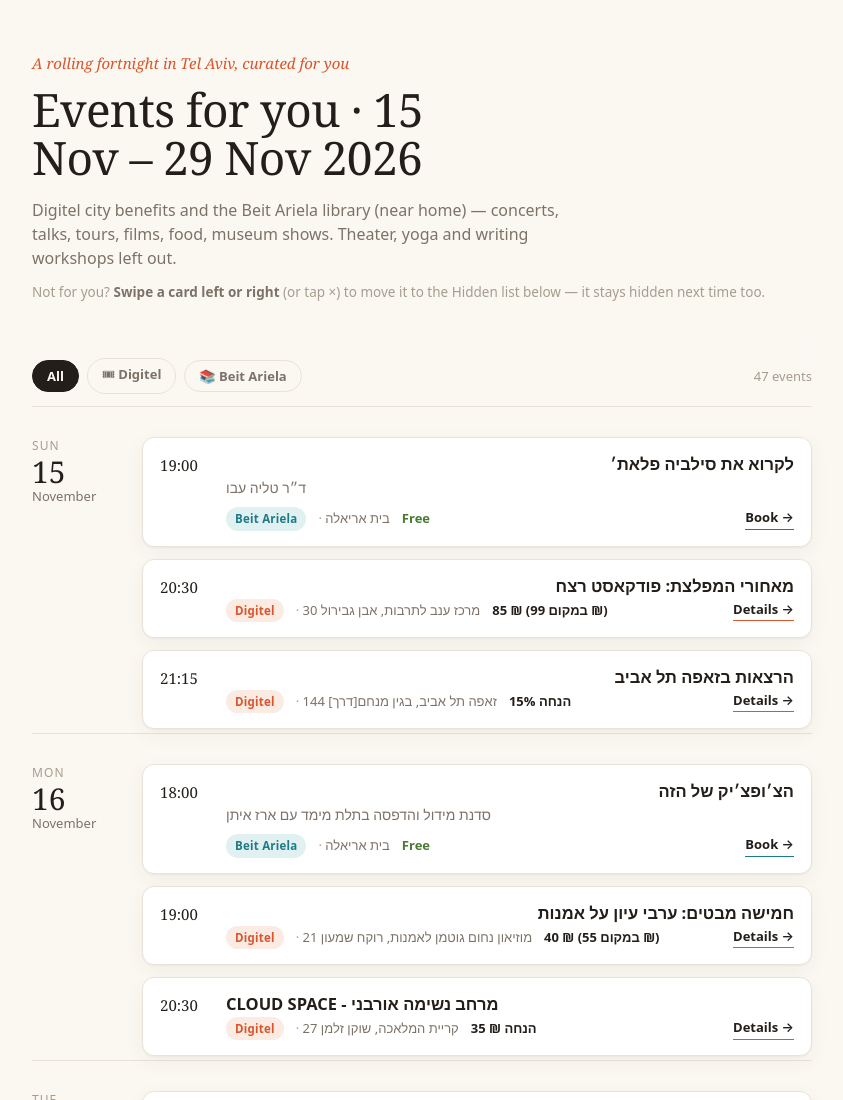
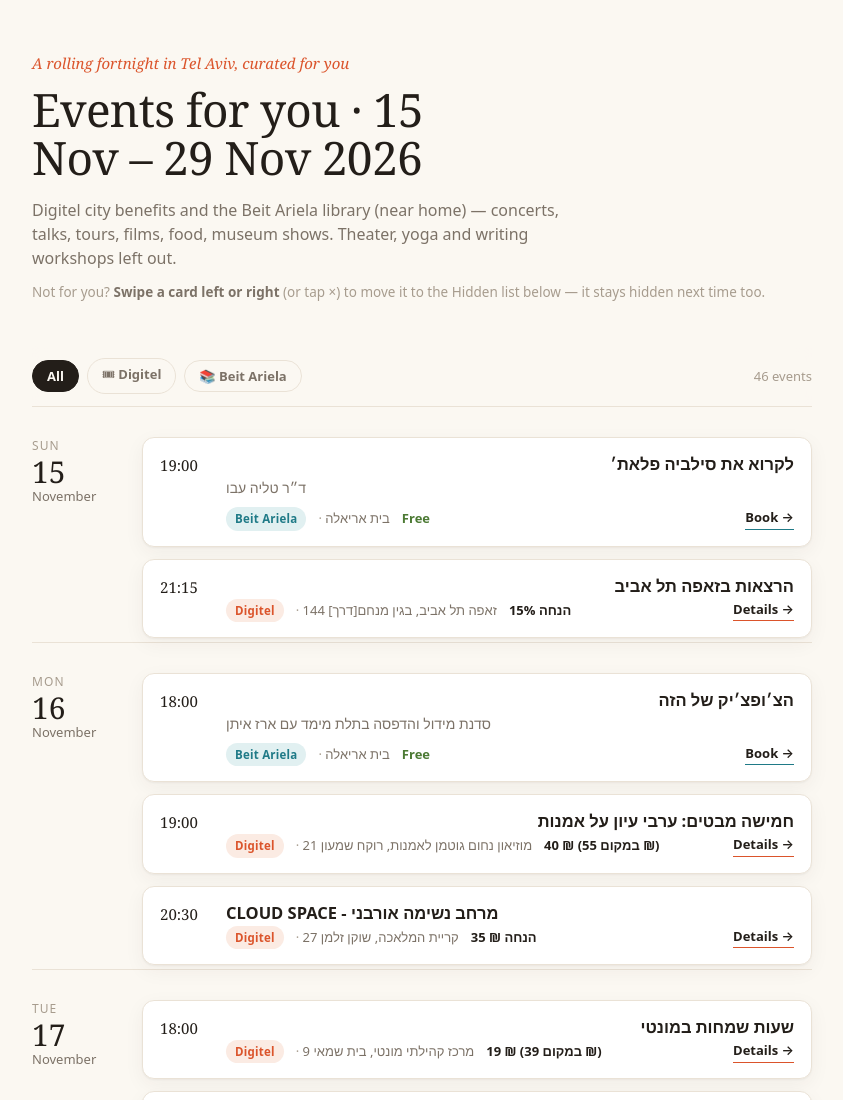
Before and after one commit to yaara-ze/poppy-events, a plain HTML site: page me.html in a window 1280 px wide. Shown: the top 1100 px of the page, without its empty margins (218-1061 px from the left). Drawn offline with Linux system fonts and the light colour scheme.

Commit message:
Roll event boards 2026-11-15
Co-Authored-By: Claude Opus 4.8 <noreply@anthropic.com>

```diff
--- a/me.html
+++ b/me.html
@@ -115,17 +115,6 @@
               <p class="title" dir="auto">לקרוא את סילביה פלאת׳</p>
               <p class="sub">ד״ר טליה עבו</p>
               <div class="meta"><span class="tag a">Beit Ariela</span><span class="place">בית אריאלה</span><span class="price free">Free</span><a class="go a" href="https://ariela.today/workshops-and-series/guided-reading/a/plath">Book →</a></div>
-            </div>
-          </article>
-        </div>
-        <div class="ev-shell"><div class="swipe-cue"><span>Hide →</span><span>← Hide</span></div>
-          <article class="ev" data-src="d">
-            <button class="dismiss" aria-label="Hide this event">×</button>
-            <div class="time">20:30</div>
-            <div class="body">
-              <p class="title" dir="auto">מאחורי המפלצת: פודקאסט רצח</p>
-
-              <div class="meta"><span class="tag d">Digitel</span><span class="place">מרכז ענב לתרבות, אבן גבירול 30</span><span class="price">85 ₪ (במקום 99 ₪)</span><a class="go" href="https://www.tel-aviv.gov.il/Pages/MainItemPage.aspx?WebID=3af57d92-807c-43c5-8d5f-6fd455eb2776&amp;ListID=9dd2da03-5c43-462a-b5b2-d087c179b16c&amp;ItemId=14679">Details →</a></div>
             </div>
           </article>
         </div>
```
